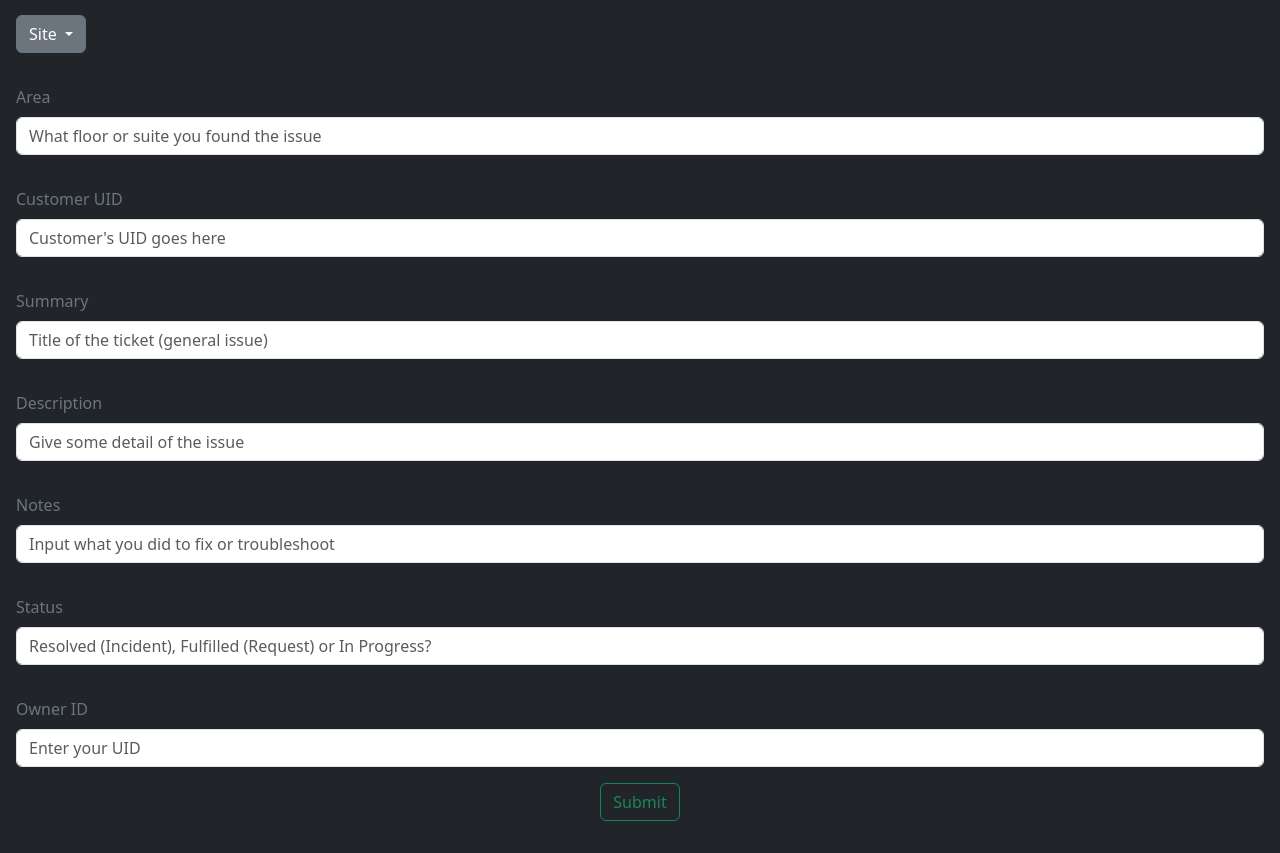
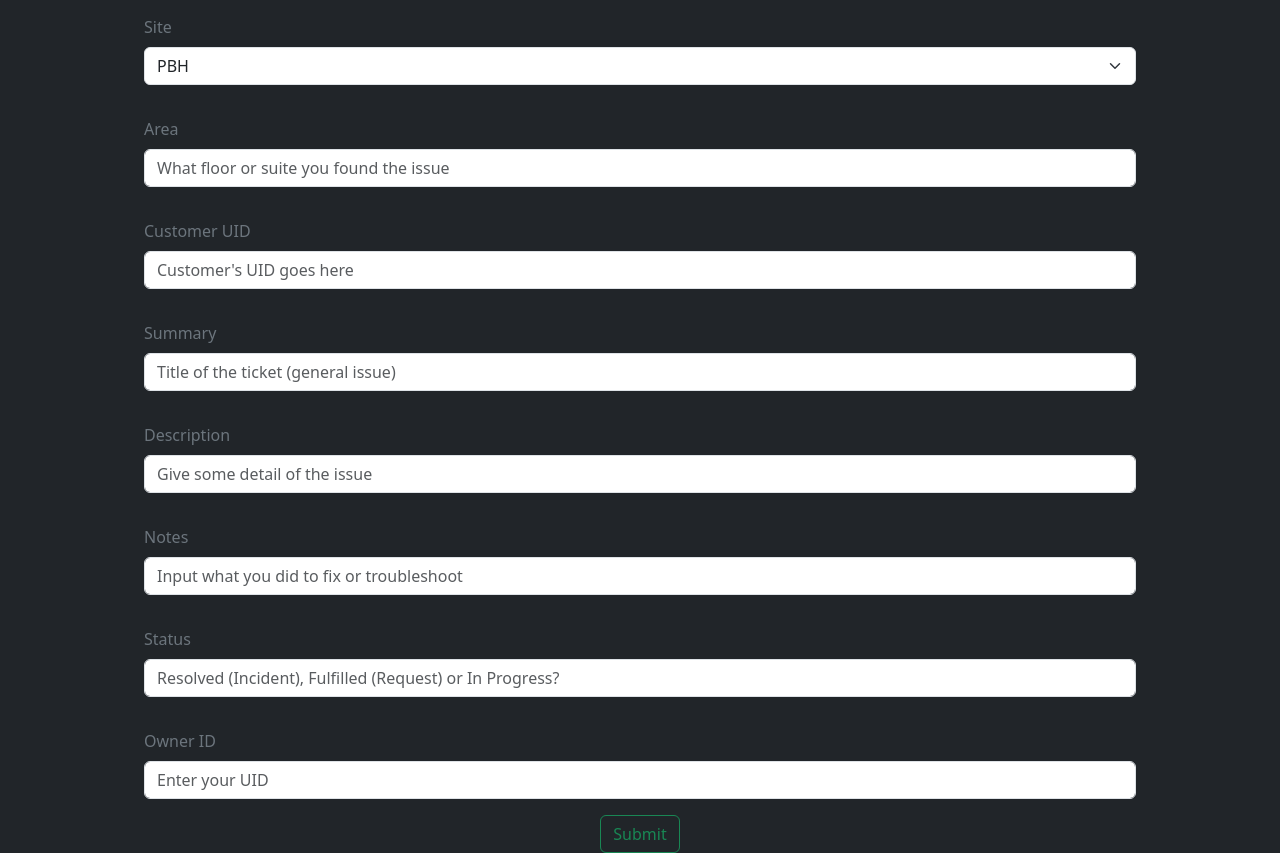
Before and after one commit to IgItIsKyi/FS-Rounding-Website, a website: page WhileRounding.html in a window 1280 px wide. Shown: the part 57-910 px from the top of the page. Before the commit the page ends 878 px from the top, so only its background shows below. Drawn offline with nearby package versions, Linux system fonts and the light colour scheme.

Commit message:
Fixed Site dropdown and added annotations

```diff
--- a/WhileRounding.html
+++ b/WhileRounding.html
@@ -30,14 +30,11 @@
       </div>
     </nav>
             <!------Input Ticket Form ---->
-      <form action="">
+      <form action="" style="margin: auto 10%;">
+        <!--------- Site Selection   ----->
         <div class="mx-auto p-3">
-          <div class="dropdown">
-            <button class="btn btn-secondary dropdown-toggle" type="button" data-bs-toggle="dropdown" aria-expanded="false">
-              Site
-            </button>
-            <ul class="dropdown-menu">
-              <select id="siteInp">
+          <label for="siteInp" class="form-label">Site</label>
+          <select id="siteInp" class="form-select">
             <option value="PBH">PBH</option>
             <option value="CCMC">CCMC</option>
             <option value="HRMC">HRMC</option>
@@ -47,33 +44,44 @@
             <option value="VH">VH</option>
             <option value="CCH">CCH</option>
           </select>
-            </ul>
         </div>
-        </div>
+        <!---- End of Site Selection ----->
+        <!--------- Area Input  ---------->
         <div class="mx-auto p-3">
           <label for="areaInp" class="form-label">Area</label>
           <input type="text" class="form-control" id="areaInp" placeholder="What floor or suite you found the issue" required>
         </div>
+        <!-------End of Area Input ------->
+        <!---------- UID Input  ---------->
         <div class="mx-auto p-3">
           <label for="CUID" class="form-label">Customer UID</label>
           <input type="text" class="form-control" id="CUID" placeholder="Customer's UID goes here" required>
         </div>
+        <!------- End of UID Input  ------>
+        <!------ Summary Input  ---------->
         <div class="mx-auto p-3">
           <label for="ticketSum" class="form-label">Summary</label>
           <input type="text" class="form-control" id="ticketSum" placeholder="Title of the ticket (general issue)" required>
         </div>
+        <!---- End of Summary Input ------>
+        <!---- Description Input  -------->
         <div class="mx-auto p-3">
           <label for="ticketDesc" class="form-label">Description</label>
           <input type="text" class="form-control" id="ticketDesc" placeholder="Give some detail of the issue" required>
         </div>
+        <!----- End of Description Input ---->
+        <!----------- Notes Input ----------->
         <div class="mx-auto p-3">
           <label for="ticketNotes" class="form-label">Notes</label>
           <input type="text" class="form-control" id="ticketNotes" placeholder="Input what you did to fix or troubleshoot" required>
         </div>
+        <!----- End of Notes Input  -------->
+        <!--------- Status Input  ---------->
         <div class="mx-auto p-3">
           <label for="finalStatus" class="form-label">Status</label>
           <input type="text" class="form-control" id="finalStatus" placeholder="Resolved (Incident), Fulfilled (Request) or In Progress?" required>
         </div>
+        <!------ End of Status Input  ------>
         <div class="mx-auto p-3">
           <label for="OUID" class="form-label">Owner ID</label>
           <input type="text" class="form-control" id="OUID" placeholder="Enter your UID" required>
```
Lines whose indentation alone changed are shown as unchanged.
